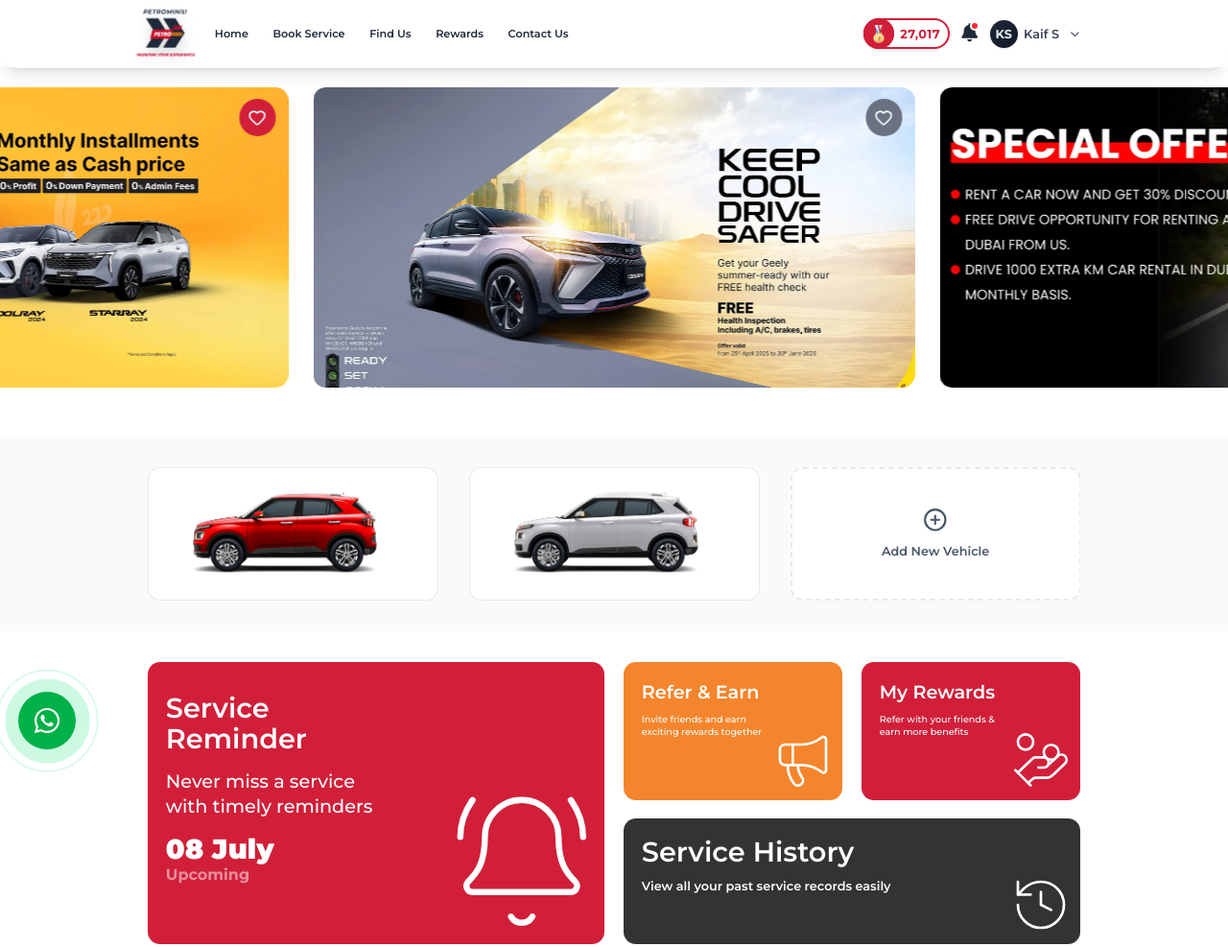
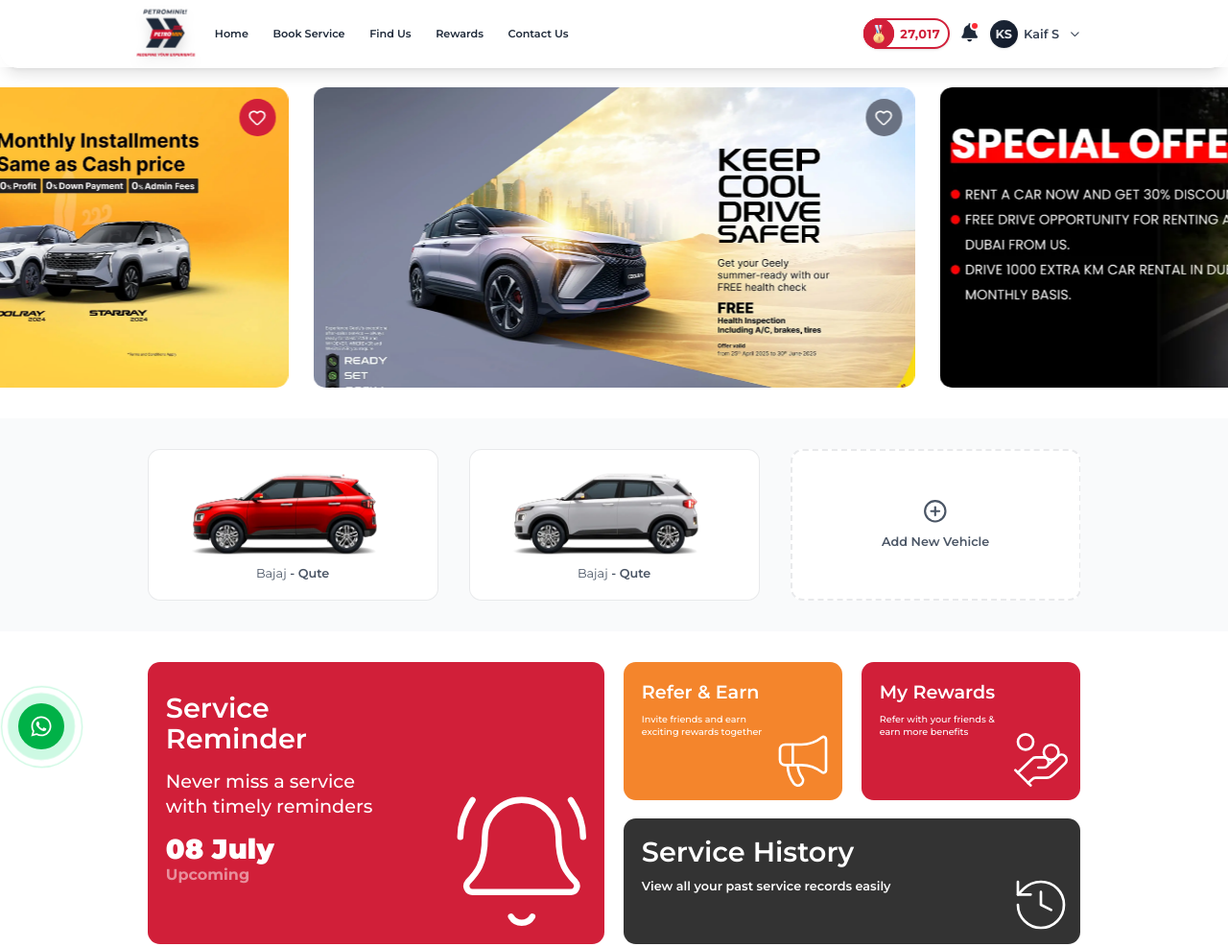
Before and after one commit to img-website/petrominit, a website: page index.html in a window 1280 px wide. Shown: the top 987 px of the page at 96% size. Drawn offline with nearby package versions, Linux system fonts and the light colour scheme.

Commit message:
ui changes

```diff
--- a/index.html
+++ b/index.html
@@ -1,5 +1,5 @@
 <!DOCTYPE html>
-<html lang="en" class="scroll-smooth lg:text-[1vw]">
+<html lang="en" class="scroll-smooth md:text-[1vw]">
 <head>
     <meta charset="UTF-8">
     <meta name="viewport" content="width=device-width, initial-scale=1.0">
@@ -234,7 +234,7 @@
 
       </section> -->
 
-      <section class="md:pb-10 flex flex-col md:gap-8 gap-4 w-full overflow-hidden relative bg-white">
+      <section class="md:pb-4 flex flex-col md:gap-8 gap-4 w-full overflow-hidden relative bg-white">
         <!-- <div class="flex flex-col items-center gap-3">
           <div class="xl:text-4xl lg:text-3xl md:text-2xl sm:text-xl text-lg font-bold text-gray-800 text-center text-balance">Special Offers Just for You</div>
           <div class="lg:text-base md:text-sm text-xs font-medium text-gray-800 text-center text-balance">Unlock exclusive discounts, cashback, and service deals. Limited time only — grab them now!</div>
@@ -298,14 +298,15 @@
 
       </section>
 
-      <section class="md:py-10 pb-4 bg-gray-50">
+      <section class="md:py-10 pb-4 bg-gray-50 group/veh">
         <div class="px-4 mx-auto max-w-7xl sm:px-6 lg:px-8">
           <div class="swiper addVehicles w-full relative !z-10">
             <div class="swiper-wrapper !items-stretch !flex">
                 <div class="swiper-slide !h-auto group/vehicle">
-                  <a href="#" class="size-full relative bg-white rounded-2xl overflow-hidden flex items-end ring ring-inset ring-gray-800/10 hover:md:ring-[#d11f39] duration-300 transition-all md:p-6 p-4">
+                  <a href="#" class="size-full relative bg-white rounded-2xl overflow-hidden flex flex-col justify-end ring ring-inset ring-gray-800/10 hover:md:ring-[#d11f39] duration-300 transition-all md:p-6 p-4">
+                    <div class="flex size-full relative group-hover/vehicle:md:[transition:1000ms_cubic-bezier(0.95,_-0.13,_0,_1.38)] max-md:[transition:1000ms_cubic-bezier(0.95,_-0.13,_0,_1.38)] group-[.swiper-slide-active]/vehicle:group-[:not(:hover)]/veh:[transition:1000ms_cubic-bezier(0.95,_-0.13,_0,_1.38)] group-[.swiper-slide-next]/vehicle:md:group-[:not(:hover)]/veh:[transition:1000ms_cubic-bezier(0.95,_-0.13,_0,_1.38)] group-hover/vehicle:md:!-translate-x-full group-hover/vehicle:md:opacity-100 translate-x-full group-[.swiper-slide-active]/vehicle:translate-x-0 group-[.swiper-slide-next]/vehicle:lg:translate-x-0">
                       <img
-                        class="size-full object-cover object-center rounded-2xl [transition:800ms_cubic-bezier(0.95,_-0.13,_0,_1.38)] translate-x-full group-[.swiper-slide-active]/vehicle:translate-x-0 group-[.swiper-slide-next]/vehicle:lg:translate-x-0 group-hover/vehicle:md:!-translate-x-full group-hover/vehicle:md:opacity-0"
+                        class="size-full object-cover object-center rounded-2xl [transition:1000ms_cubic-bezier(0.95,_-0.13,_0,_1.38)]"
                         loading="lazy"
                         width="860"
                         height="460"
@@ -313,20 +314,22 @@
                         alt="fiery-red_0"
                       >
                       <img
-                        class="size-full object-cover object-center rounded-2xl [transition:800ms_cubic-bezier(0.95,_-0.13,_0,_1.38)] group-hover/vehicle:md:!-translate-x-full opacity-0 group-hover/vehicle:md:opacity-100"
+                          class="size-full object-cover object-center rounded-2xl absolute inset-0 translate-x-full"
                           loading="lazy"
                           width="860"
                           height="460"
                           src="./assets/img/fiery-red_0.webp"
                           alt="fiery-red_0"
                       >
+                    </div>
                     <div class="w-full text-gray-600 font-semibold text-center"><span class="font-normal">Bajaj</span> - Qute</div>
                   </a>
                 </div>
                 <div class="swiper-slide !h-auto group/vehicle">
-                  <a href="#" class="size-full relative bg-white rounded-2xl overflow-hidden flex items-end ring ring-inset ring-gray-800/10 hover:md:ring-[#d11f39] duration-300 transition-all md:p-6 p-4">
+                  <a href="#" class="size-full relative bg-white rounded-2xl overflow-hidden flex flex-col justify-end ring ring-inset ring-gray-800/10 hover:md:ring-[#d11f39] duration-300 transition-all md:p-6 p-4">
+                    <div class="flex size-full relative group-hover/vehicle:md:[transition:1000ms_cubic-bezier(0.95,_-0.13,_0,_1.38)] max-md:[transition:1000ms_cubic-bezier(0.95,_-0.13,_0,_1.38)] group-[.swiper-slide-active]/vehicle:group-[:not(:hover)]/veh:[transition:1000ms_cubic-bezier(0.95,_-0.13,_0,_1.38)] group-[.swiper-slide-next]/vehicle:md:group-[:not(:hover)]/veh:[transition:1000ms_cubic-bezier(0.95,_-0.13,_0,_1.38)] group-hover/vehicle:md:!-translate-x-full group-hover/vehicle:md:opacity-100 translate-x-full group-[.swiper-slide-active]/vehicle:translate-x-0 group-[.swiper-slide-next]/vehicle:lg:translate-x-0">
                       <img
-                        class="size-full object-cover object-center rounded-2xl [transition:800ms_cubic-bezier(0.95,_-0.13,_0,_1.38)] translate-x-full group-[.swiper-slide-active]/vehicle:translate-x-0 group-[.swiper-slide-next]/vehicle:lg:translate-x-0 group-hover/vehicle:md:!-translate-x-full group-hover/vehicle:md:opacity-0"
+                        class="size-full object-cover object-center rounded-2xl [transition:1000ms_cubic-bezier(0.95,_-0.13,_0,_1.38)]"
                         loading="lazy"
                         width="860"
                         height="460"
@@ -334,13 +337,14 @@
                         alt="polar-white_0"
                       >
                       <img
-                        class="size-full object-cover object-center rounded-2xl [transition:800ms_cubic-bezier(0.95,_-0.13,_0,_1.38)] group-hover/vehicle:md:!-translate-x-full opacity-0 group-hover/vehicle:md:opacity-100"
+                          class="size-full object-cover object-center rounded-2xl absolute inset-0 translate-x-full"
                           loading="lazy"
                           width="860"
                           height="460"
                           src="./assets/img/polar-white_0.webp"
                           alt="polar-white_0"
                       >
+                    </div>
                     <div class="w-full text-gray-600 font-semibold text-center"><span class="font-normal">Bajaj</span> - Qute</div>
                   </a>
                 </div>
@@ -381,7 +385,7 @@
                   <a href="#" class="w-full h-full cursor-pointer bg-[#f4852c] md:rounded-2xl rounded-xl md:pl-6 sm:pl-4 max-sm:p-4 flex max-sm:flex-col-reverse flex-wrap relative group/card active:max-lg:scale-95 transition-transform duration-300 max-sm:gap-4">
                     <div class="w-8/12 flex flex-col md:gap-3 gap-1.5 md:pt-6 sm:pt-3 max-sm:grow">
                       <div class="w-full xl:text-2xl lg:text-xl md:text-lg sm:text-base text-sm font-semibold text-white text-balance">Refer & Earn</div>
-                      <div class="w-full md:text-xs text-[10px] font-medium text-white max-sm:hidden">Invite friends and earn exciting rewards together</div>
+                      <div class="w-full md:text-xs text-[0.625rem] font-medium text-white max-sm:hidden">Invite friends and earn exciting rewards together</div>
                     </div>
                     <div class="w-full sm:p-3 flex sm:justify-end sm:-mt-6">
                       <svg xmlns="http://www.w3.org/2000/svg" width="24" height="24" viewBox="0 0 24 24" fill="none" stroke="currentColor" stroke-width="1" stroke-linecap="round" stroke-linejoin="round" class="md:max-w-20 sm:max-w-12 max-w-7 text-white w-full h-auto group-hover/card:lg:scale-95 transition-transform duration-300"><path d="M11 6a13 13 0 0 0 8.4-2.8A1 1 0 0 1 21 4v12a1 1 0 0 1-1.6.8A13 13 0 0 0 11 14H5a2 2 0 0 1-2-2V8a2 2 0 0 1 2-2z"/><path d="M6 14a12 12 0 0 0 2.4 7.2 2 2 0 0 0 3.2-2.4A8 8 0 0 1 10 14"/><path d="M8 6v8"/></svg>
@@ -392,7 +396,7 @@
                   <a href="#" class="w-full h-full cursor-pointer bg-[#d11f39] md:rounded-2xl rounded-xl md:pl-6 sm:pl-4 max-sm:p-4 flex max-sm:flex-col-reverse flex-wrap relative group/card active:max-lg:scale-95 transition-transform duration-300 max-sm:gap-4">
                     <div class="w-8/12 flex flex-col md:gap-3 gap-1.5 md:pt-6 sm:pt-3 max-sm:grow">
                       <div class="w-full xl:text-2xl lg:text-xl md:text-lg sm:text-base text-sm font-semibold text-white text-balance">My Rewards</div>
-                      <div class="w-full md:text-xs text-[10px] font-medium text-white max-sm:hidden">Refer with your friends & earn more benefits</div>
+                      <div class="w-full md:text-xs text-[0.625rem] font-medium text-white max-sm:hidden">Refer with your friends & earn more benefits</div>
                     </div>
                     <div class="w-full sm:p-3 flex sm:justify-end sm:-mt-6">
                       <svg xmlns="http://www.w3.org/2000/svg" width="24" height="24" viewBox="0 0 24 24" fill="none" stroke="currentColor" stroke-width="1" stroke-linecap="round" stroke-linejoin="round" class="md:max-w-20 sm:max-w-12 max-w-7 text-white w-full h-auto group-hover/card:lg:scale-95 transition-transform duration-300"><path d="M11 15h2a2 2 0 1 0 0-4h-3c-.6 0-1.1.2-1.4.6L3 17"/><path d="m7 21 1.6-1.4c.3-.4.8-.6 1.4-.6h4c1.1 0 2.1-.4 2.8-1.2l4.6-4.4a2 2 0 0 0-2.75-2.91l-4.2 3.9"/><path d="m2 16 6 6"/><circle cx="16" cy="9" r="2.9"/><circle cx="6" cy="5" r="3"/></svg>
@@ -429,7 +433,7 @@
                   <a href="#" class="w-full h-full cursor-pointer bg-[#d11f39] md:rounded-2xl rounded-xl md:pl-6 sm:pl-4 max-sm:p-4 flex max-sm:flex-col-reverse flex-wrap relative group/card active:max-lg:scale-95 transition-transform duration-300 max-sm:gap-4">
                     <div class="w-8/12 flex flex-col md:gap-3 gap-1.5 md:pt-6 sm:pt-3 max-sm:grow">
                       <div class="w-full xl:text-2xl lg:text-xl md:text-lg sm:text-base text-sm font-semibold text-white text-balance">Coupons</div>
-                      <div class="w-full md:text-xs text-[10px] font-medium text-white max-sm:hidden">Save more with exclusive discount coupons</div>
+                      <div class="w-full md:text-xs text-[0.625rem] font-medium text-white max-sm:hidden">Save more with exclusive discount coupons</div>
                     </div>
                     <div class="w-full sm:p-3 flex sm:justify-end sm:-mt-6">
                       <svg xmlns="http://www.w3.org/2000/svg" width="24" height="24" viewBox="0 0 24 24" fill="none" stroke="currentColor" stroke-width="1" stroke-linecap="round" stroke-linejoin="round" class="md:max-w-20 sm:max-w-12 max-w-7 text-white w-full h-auto group-hover/card:lg:scale-95 transition-transform duration-300"><path d="M13.172 2a2 2 0 0 1 1.414.586l6.71 6.71a2.4 2.4 0 0 1 0 3.408l-4.592 4.592a2.4 2.4 0 0 1-3.408 0l-6.71-6.71A2 2 0 0 1 6 9.172V3a1 1 0 0 1 1-1z"/><path d="M2 7v6.172a2 2 0 0 0 .586 1.414l6.71 6.71a2.4 2.4 0 0 0 3.191.193"/><circle cx="10.5" cy="6.5" r=".5" fill="currentColor"/></svg>
@@ -440,7 +444,7 @@
                   <a href="#" class="w-full h-full cursor-pointer bg-[#f4852c] md:rounded-2xl rounded-xl md:pl-6 sm:pl-4 max-sm:p-4 flex max-sm:flex-col-reverse flex-wrap relative group/card active:max-lg:scale-95 transition-transform duration-300 max-sm:gap-4">
                     <div class="w-8/12 flex flex-col md:gap-3 gap-1.5 md:pt-6 sm:pt-3 max-sm:grow">
                       <div class="w-full xl:text-2xl lg:text-xl md:text-lg sm:text-base text-sm font-semibold text-white text-balance">Contact Us</div>
-                      <div class="w-full md:text-xs text-[10px] font-medium text-white max-sm:hidden">We’re here to help you anytime</div>
+                      <div class="w-full md:text-xs text-[0.625rem] font-medium text-white max-sm:hidden">We’re here to help you anytime</div>
                     </div>
                     <div class="w-full sm:p-3 flex sm:justify-end sm:-mt-6">
                       <svg xmlns="http://www.w3.org/2000/svg" width="24" height="24" viewBox="0 0 24 24" fill="none" stroke="currentColor" stroke-width="1" stroke-linecap="round" stroke-linejoin="round" class="md:max-w-20 sm:max-w-12 max-w-7 text-white w-full h-auto group-hover/card:lg:scale-95 transition-transform duration-300"><path d="M13 2a9 9 0 0 1 9 9"/><path d="M13 6a5 5 0 0 1 5 5"/><path d="M13.832 16.568a1 1 0 0 0 1.213-.303l.355-.465A2 2 0 0 1 17 15h3a2 2 0 0 1 2 2v3a2 2 0 0 1-2 2A18 18 0 0 1 2 4a2 2 0 0 1 2-2h3a2 2 0 0 1 2 2v3a2 2 0 0 1-.8 1.6l-.468.351a1 1 0 0 0-.292 1.233 14 14 0 0 0 6.392 6.384"/></svg>
@@ -830,13 +834,13 @@
             id="whatsappLink"
             class="relative group z-[999999]"
         >
-            <span class="relative w-[60px] z-[100] h-[60px] bg-green-600 text-white rounded-full flex items-center justify-center text-2xl
+            <span class="relative w-[3.75rem] z-[100] h-[3.75rem] bg-green-600 text-white rounded-full flex items-center justify-center text-2xl
                         before:absolute
-                        before:w-[76px] before:h-[76px] before:-z-[1] before:rounded-full before:border before:border-green-400 before:animate-custompulse
+                        before:w-[4.75rem] before:h-[4.75rem] before:-z-[1] before:rounded-full before:border before:border-green-400 before:animate-custompulse
                         after:absolute  after:-z-[1]
-                        after:w-[65px] after:h-[65px] after:rounded-full after:border after:bg-green-400 after:animate-custompulse
+                        after:w-[4.0625rem] after:h-[4.0625rem] after:rounded-full after:border after:bg-green-400 after:animate-custompulse
                         animate-ring">
-              <svg stroke="currentColor" fill="currentColor" stroke-width="0" viewBox="0 0 448 512" height="30px" width="30px" xmlns="http://www.w3.org/2000/svg">
+              <svg stroke="currentColor" fill="currentColor" stroke-width="0" viewBox="0 0 448 512" height="1.875rem" width="1.875rem" xmlns="http://www.w3.org/2000/svg">
                   <path d="M380.9 97.1C339 55.1 283.2 32 223.9 32c-122.4 0-222 99.6-222 222 0 39.1 10.2 77.3 29.6 111L0 480l117.7-30.9c32.4 17.7 68.9 27 106.1 27h.1c122.3 0 224.1-99.6 224.1-222 0-59.3-25.2-115-67.1-157zm-157 341.6c-33.2 0-65.7-8.9-94-25.7l-6.7-4-69.8 18.3L72 359.2l-4.4-7c-18.5-29.4-28.2-63.3-28.2-98.2 0-101.7 82.8-184.5 184.6-184.5 49.3 0 95.6 19.2 130.4 54.1 34.8 34.9 56.2 81.2 56.1 130.5 0 101.8-84.9 184.6-186.6 184.6zm101.2-138.2c-5.5-2.8-32.8-16.2-37.9-18-5.1-1.9-8.8-2.8-12.5 2.8-3.7 5.6-14.3 18-17.6 21.8-3.2 3.7-6.5 4.2-12 1.4-32.6-16.3-54-29.1-75.5-66-5.7-9.8 5.7-9.1 16.3-30.3 1.8-3.7.9-6.9-.5-9.7-1.4-2.8-12.5-30.1-17.1-41.2-4.5-10.8-9.1-9.3-12.5-9.5-3.2-.2-6.9-.2-10.6-.2-3.7 0-9.7 1.4-14.8 6.9-5.1 5.6-19.4 19-19.4 46.3 0 27.3 19.9 53.7 22.6 57.4 2.8 3.7 39.1 59.7 94.8 83.8 35.2 15.2 49 16.5 66.6 13.9 10.7-1.6 32.8-13.4 37.4-26.4 4.6-13 4.6-24.1 3.2-26.4-1.3-2.5-5-3.9-10.5-6.6z"></path>
               </svg>
             </span>
@@ -884,14 +888,14 @@
         });
         // Add Vehicles Section Swiper initialization
         var addVehicles = new Swiper(".addVehicles", {
-          slidesPerView: 1,
+          slidesPerView: 1.2,
           spaceBetween: 16,
           // autoplay: {delay: 2500, disableOnInteraction: false},
           speed: 300,
           centeredSlides: false,
           // navigation: {nextEl: ".swiper-button-next", prevEl: ".swiper-button-prev"},
           breakpoints: {
-              320: {slidesPerView: 1, speed: 300, spaceBetween: 16},
+              320: {slidesPerView: 1.2, speed: 300, spaceBetween: 16},
               480: {slidesPerView: 2, speed: 1000, spaceBetween: 16},
               640: {slidesPerView: 2, speed: 1000, spaceBetween: 32},
               1024: {slidesPerView: 3, speed: 1000, spaceBetween: 32},
```
Also changed, not shown: login.html (+4 -4 lines), assets/css/style.css. Lines whose indentation alone changed are shown as unchanged.
